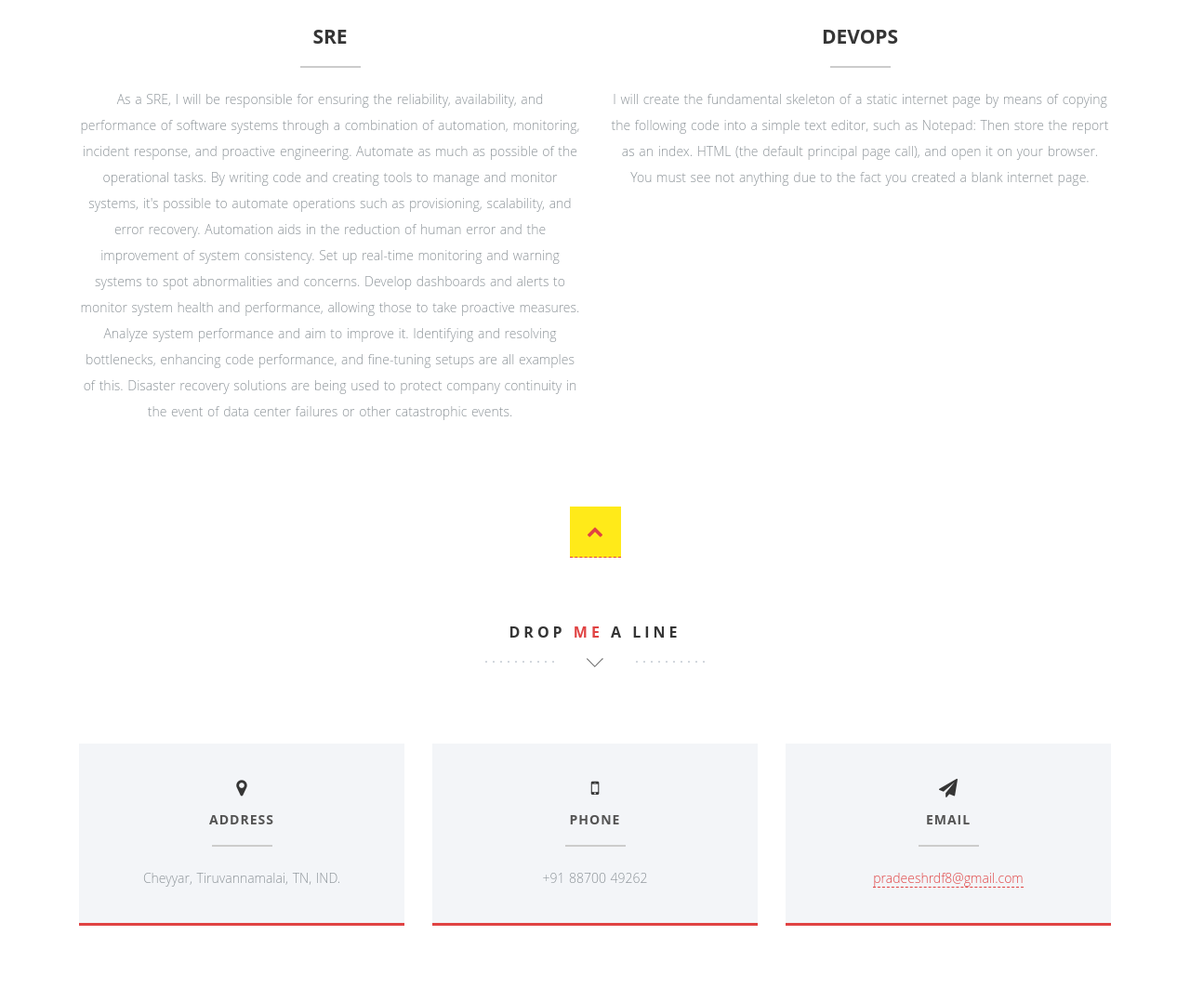
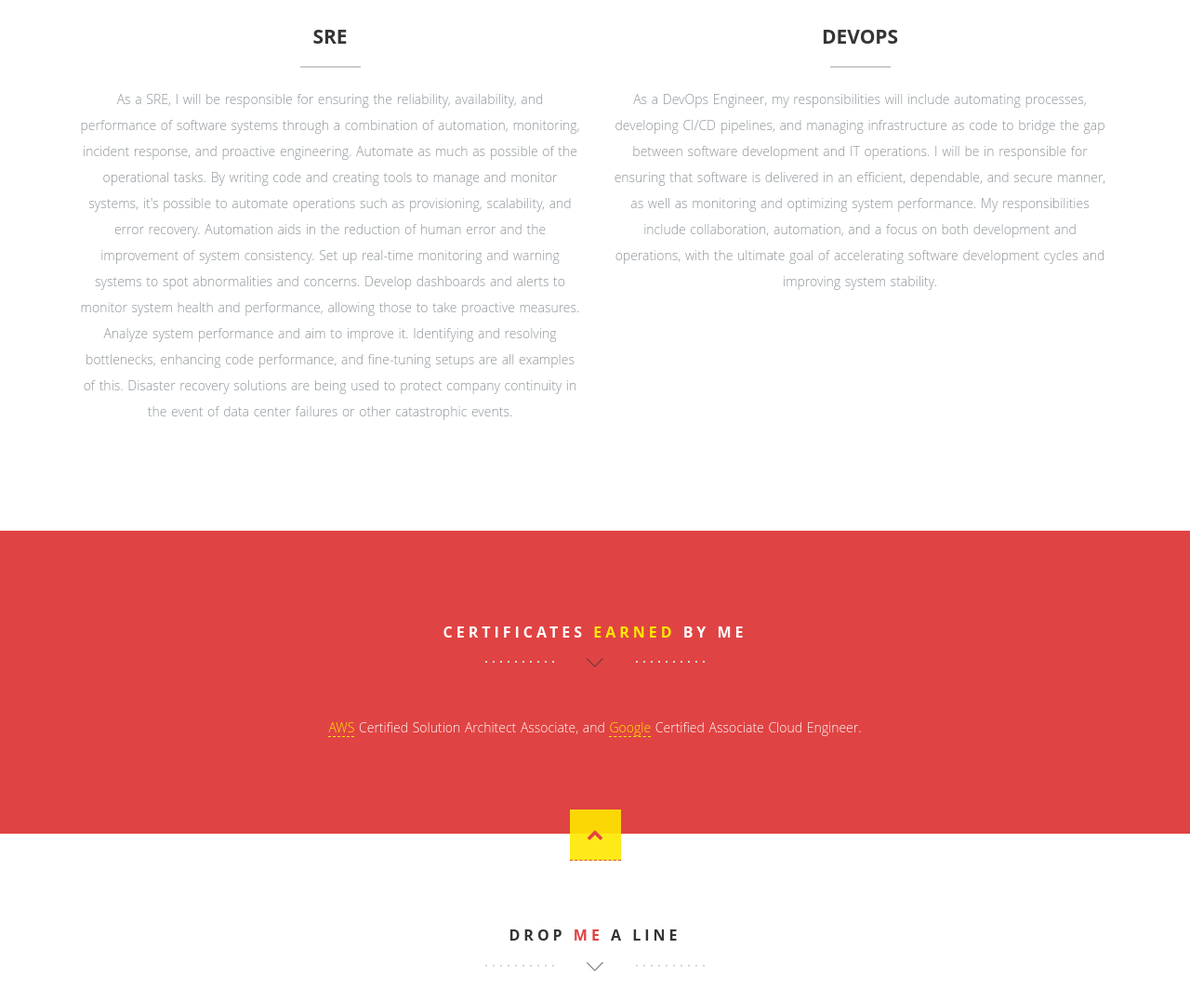
Before and after one commit to Pradeesh28/MyProfile, a plain HTML site: page index.html in a window 1280 px wide. Shown: the part 1494-2571 px from the top of the page at 93% size. Drawn offline with nearby package versions, Linux system fonts and the light colour scheme; some packages are replaced by stand-ins of ours.

Commit message:
NewContentAdded

```diff
--- a/index.html
+++ b/index.html
@@ -145,7 +145,7 @@
                       <i class="fa fa-code-fork"></i><!-- Icon -->
                     </div>
                     <h2>DevOps</h2><!-- Title -->
-                    <p>I will create the fundamental skeleton of a static internet page by means of copying the following code into a simple text editor, such as Notepad: Then store the report as an index. HTML (the default principal page call), and open it on your browser. You must see not anything due to the fact you created a blank internet page.</p><!-- Description -->
+                    <p>As a DevOps Engineer, my responsibilities will include automating processes, developing CI/CD pipelines, and managing infrastructure as code to bridge the gap between software development and IT operations. I will be in responsible for ensuring that software is delivered in an efficient, dependable, and secure manner, as well as monitoring and optimizing system performance. My responsibilities include collaboration, automation, and a focus on both development and operations, with the ultimate goal of accelerating software development cycles and improving system stability.</p><!-- Description -->
                   </div>
           <!-- Service Box 3 -->
                   <!-- <div class="col-md-4 wp2 item delay-1s">
@@ -170,7 +170,18 @@
 		<!-- ==========================
         ABOUT SECTION END
         =========================== -->
-
+        <section class="intro text-center section-padding color-bg" id="about">
+          <div class="container">
+		    <!-- WELCOME TEXT -->
+            <div class="row">
+              <div class="col-md-8 col-md-offset-2 wp1">
+                <h1 class="arrow">Certificates <span>earned</span> by me</h1><!-- Headline -->
+				<!-- about / welcome text -->
+                <p><a href="https://aws.amazon.com/">AWS</a> Certified Solution Architect Associate, and <a href="https://cloud.google.com/">Google</a> Certified Associate Cloud Engineer.</p>
+              </div>
+            </div>
+          </div>
+        </section>
 
 
 
@@ -200,7 +211,7 @@
               <div class="col-md-4">
                 <div class="dark-box box-hover">
                   <h2><i class="fa fa-map-marker"></i><span>Address</span></h2>
-                  <p>Cheyyar, Tiruvannamalai, TN, IND.</p>
+                  <p>Coimbatore, TN, IND.</p>
                 </div>
               </div>
 			  <!-- Phone Number Box -->
```
